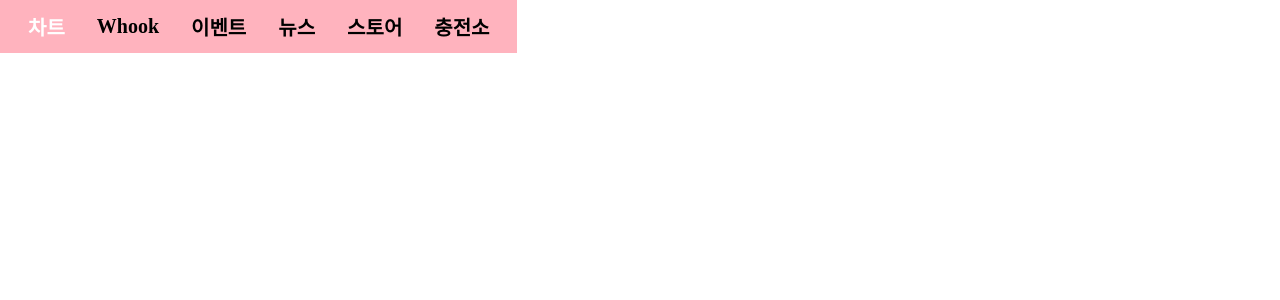
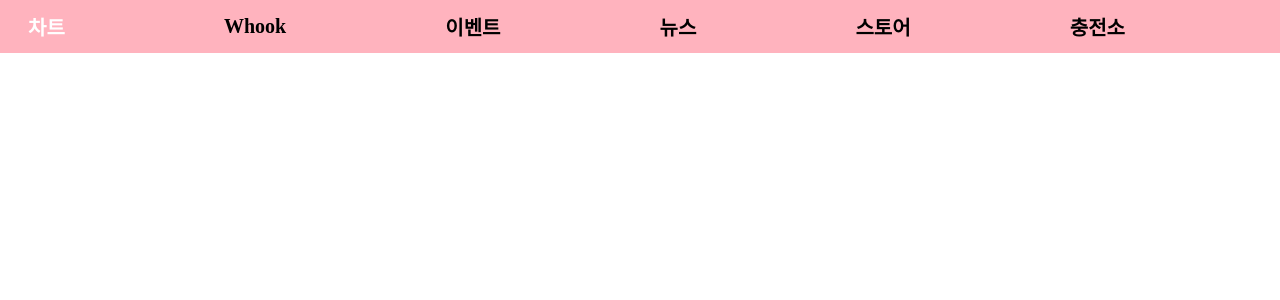
Before and after one commit to C12H22O12/hanteoglobal, a React (Vite) app: page / in a window 1280 px wide. Shown: the top 300 px of the page. Built offline with nearby package versions, Linux system fonts and the light colour scheme.

Commit message:
fix : 헤더 너비에 box-sizing:border-box 적용 안된 점 수정

```diff
--- a/src/components/Header.tsx
+++ b/src/components/Header.tsx
@@ -4,8 +4,6 @@ import styled from "styled-components";
 
 const Header = () => {
   const location = useLocation();
-
-  console.log(location);
 
   return (
     <HeaderContainer>
@@ -26,8 +24,6 @@ export default Header;
 const HeaderElement = styled.div<{ $isCurPath: boolean }>`
   flex-grow: 1;
 
-  width: 100%;
-
   color: ${({ $isCurPath }) => ($isCurPath ? "white" : "black")};
   font-weight: bold;
   font-size: 20px;
@@ -40,8 +36,13 @@ const HeaderContainer = styled.div`
   justify-content: flex-start;
   gap: 2rem;
 
-  width: fit-content;
+  width: 100%;
   padding: 12px 28px;
 
   background-color: #ffb3be;
+  overflow-x: scroll;
+
+  &::-webkit-scrollbar {
+    display: none;
+  }
 `;
--- a/src/index.css
+++ b/src/index.css
@@ -1,5 +1,8 @@
 body {
   margin: 0;
   padding: 0;
+}
+
+* {
   box-sizing: border-box;
 }
```
